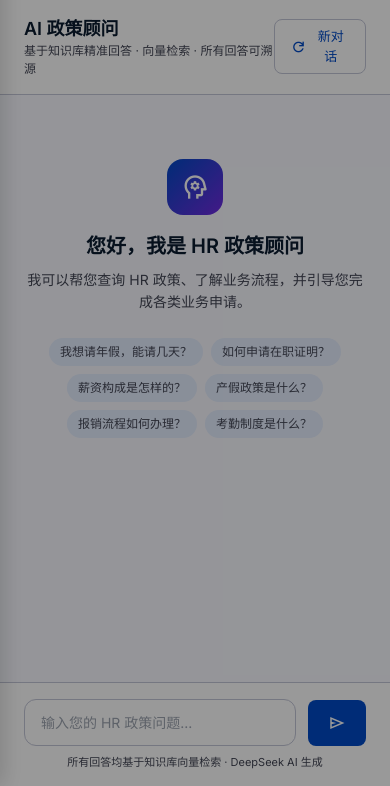
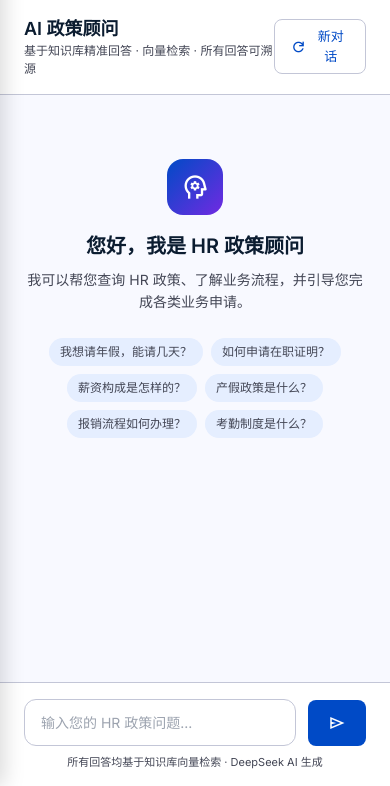
Before and after one commit to 1255115889-bot/hr-copilotNEWEE, a plain HTML site: page frontend/index.html in a window 390 px wide. Shown: the part 58-844 px from the top of the page. Drawn offline with nearby package versions, Linux system fonts and the light colour scheme.

Commit message:
fix: 修复移动端遮罩层初始状态bug

```diff
--- a/frontend/index.html
+++ b/frontend/index.html
@@ -25,7 +25,6 @@ body { background: var(--surface); color: var(--on-surface); margin: 0; }
 @media (max-width: 768px) {
   .sidebar { position: fixed; left: 0; top: 0; height: 100vh; transform: translateX(-100%); box-shadow: 4px 0 20px rgba(0,0,0,0.15); }
   .sidebar.open { transform: translateX(0); }
-  .mobile-overlay { display: block !important; }
   .mobile-header { display: flex !important; }
   #app { flex-direction: column; }
   .main-content { height: 100vh; }
@@ -73,7 +72,7 @@ body { background: var(--surface); color: var(--on-surface); margin: 0; }
 .workflow-card { background: var(--surface-white); border: 1px solid var(--outline-variant); border-radius: 12px; padding: 18px 20px; cursor: pointer; transition: all 0.15s; }
 .workflow-card:hover { border-color: var(--primary); box-shadow: 0 4px 12px rgba(0,74,198,0.1); transform: translateY(-1px); }
 
-.mobile-overlay { display: none; position: fixed; inset: 0; background: rgba(0,0,0,0.4); z-index: 39; }
+.mobile-overlay { position: fixed; inset: 0; background: rgba(0,0,0,0.4); z-index: 39; }
 .mobile-header { display: none; align-items: center; padding: 12px 16px; background: white; border-bottom: 1px solid var(--outline-variant); gap: 12px; position: sticky; top: 0; z-index: 30; }
 .mobile-header-title { font-size: 16px; font-weight: 600; flex: 1; }
 </style>
@@ -81,7 +80,7 @@ body { background: var(--surface); color: var(--on-surface); margin: 0; }
 <body>
 <div id="app" style="display:flex;height:100vh;overflow:hidden;">
   <!-- 移动端遮罩 -->
-  <div class="mobile-overlay" id="mobileOverlay" onclick="closeSidebar()"></div>
+  <div class="mobile-overlay" id="mobileOverlay" onclick="closeSidebar()" style="display:none;"></div>
   <!-- 移动端顶部导航栏 -->
   <div class="mobile-header" id="mobileHeader">
     <button onclick="openSidebar()" style="background:none;border:none;cursor:pointer;padding:4px;display:flex;align-items:center;">
```
